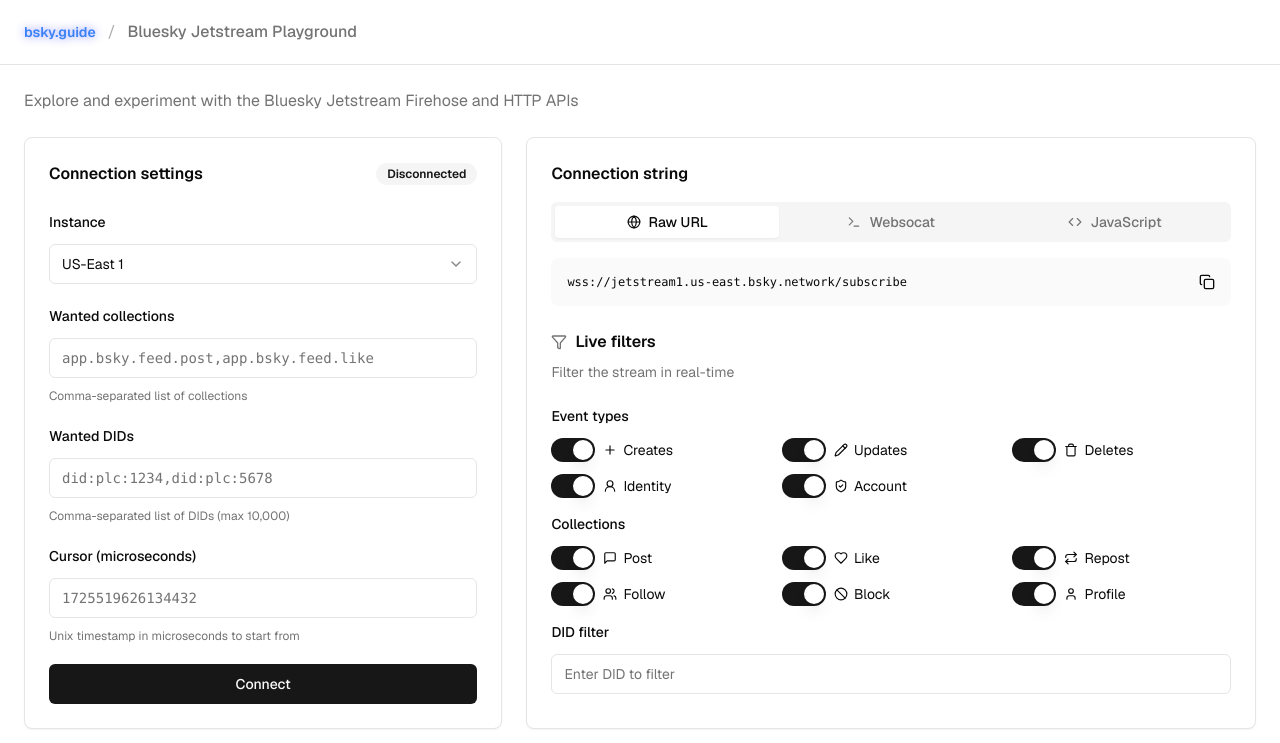
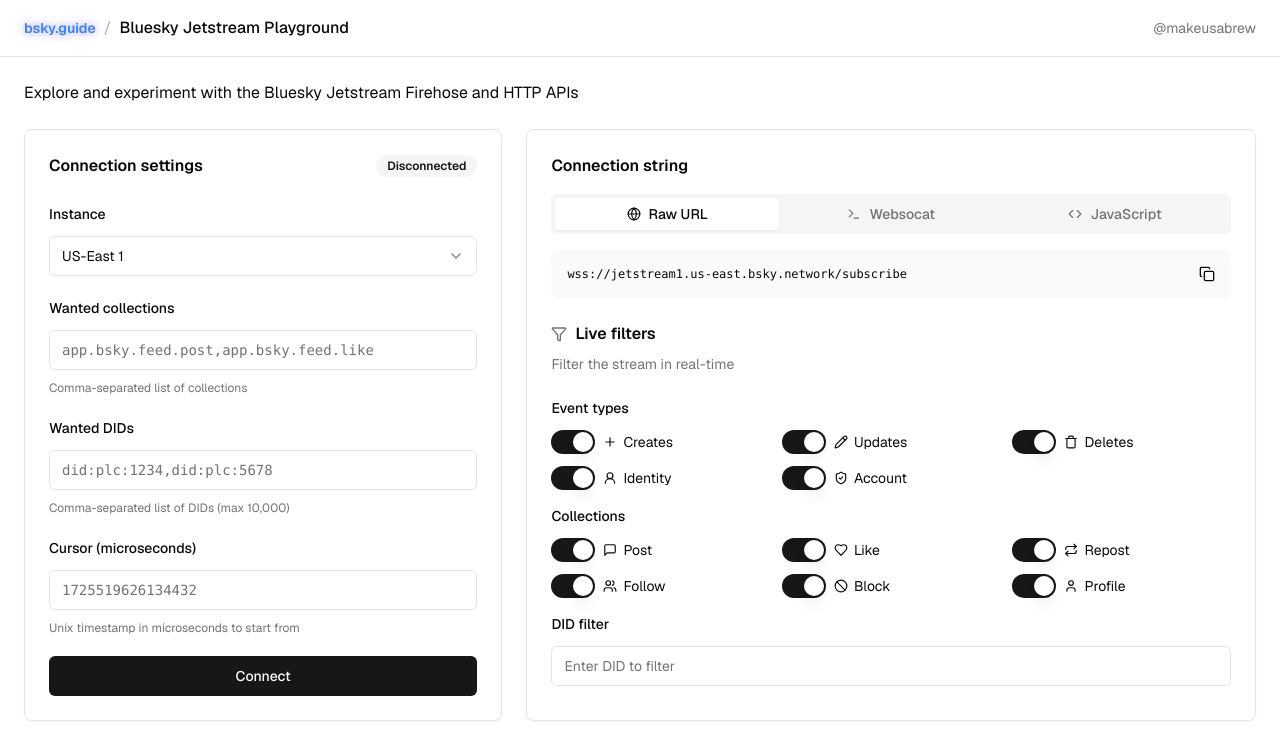
Before and after one commit to makeusabrew/playground.bsky.guide, a Next.js app: page / in a window 1280 px wide. Shown: the top 743 px of the page. Built offline with nearby package versions, Linux system fonts and the light colour scheme.

Commit message:
add author link

```diff
--- a/app/layout.tsx
+++ b/app/layout.tsx
@@ -1,13 +1,9 @@
 import type { Metadata } from 'next'
-import { Geist, Geist_Mono } from 'next/font/google'
+import { Geist } from 'next/font/google'
 import Link from 'next/link'
 import './globals.css'
 
 const geistSans = Geist({
-  subsets: ['latin'],
-})
-
-const geistMono = Geist_Mono({
   subsets: ['latin'],
 })
 
@@ -22,21 +18,29 @@
   children: React.ReactNode
 }>) {
   return (
-    <html lang="en">
+    <html lang="en" suppressHydrationWarning>
       <body className={`${geistSans.className} antialiased`}>
-        <header className="sticky top-0 z-50 w-full border-b bg-background/95 backdrop-blur supports-[backdrop-filter]:bg-background/60">
-          <div className="container flex h-16 items-center max-w-7xl px-6">
+        <header className="sticky top-0 z-50 w-full border-b  bg-white">
+          <div className="container flex h-14 max-w-7xl items-center px-6">
             <div className="flex flex-1 items-center justify-between">
-              <div className="flex items-center space-x-3">
+              <div className="flex items-center space-x-2">
                 <Link
-                  href="https://bsky.guide"
+                  href="/"
                   className="flex items-center space-x-2 text-sm font-medium transition-colors hover:text-blue-500/90"
                 >
                   <span className="text-blue-500 font-semibold drop-shadow-[0_0_0.3rem_#0000ff70]">bsky.guide</span>
                 </Link>
                 <span className="text-muted-foreground/60">/</span>
-                <span className="font-medium text-muted-foreground">Bluesky Jetstream Playground</span>
+                <span className="font-medium">Bluesky Jetstream Playground</span>
               </div>
+              <a
+                href="https://bsky.app/profile/makeusabrew.bsky.social"
+                target="_blank"
+                rel="noopener noreferrer"
+                className="flex items-center gap-1.5 text-sm text-muted-foreground hover:text-foreground transition-colors"
+              >
+                @makeusabrew
+              </a>
             </div>
           </div>
         </header>
--- a/app/page.tsx
+++ b/app/page.tsx
@@ -85,9 +85,7 @@
         <div className="space-y-6">
           <div className="space-y-0">
             <h1 className="text-3xl font-bold tracking-tight sr-only">Bluesky Jetstream playground</h1>
-            <p className="text-muted-foreground">
-              Explore and experiment with the Bluesky Jetstream Firehose and HTTP APIs
-            </p>
+            <p>Explore and experiment with the Bluesky Jetstream Firehose and HTTP APIs</p>
           </div>
 
           <div className="grid grid-cols-1 md:grid-cols-5 gap-6">
```
